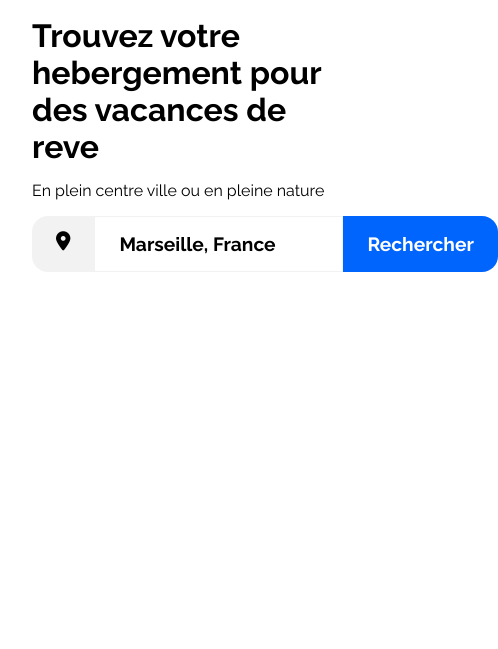
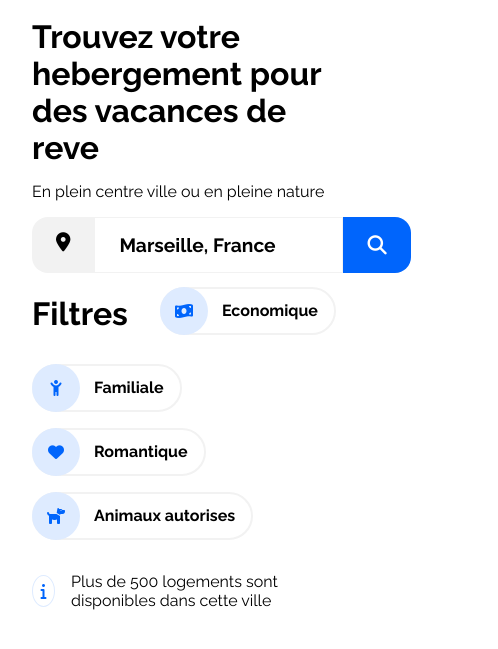
Before and after one commit to OlivierCervara/Booki, a plain HTML site: page index.html in a window 390 px wide. Shown: the part 179-828 px from the top of the page, 498 px wide, since content can reach past the window. Drawn offline with Linux system fonts and the light colour scheme.

Commit message:
Searchbar responsive ok, Filters ok, search results ok

```diff
--- a/style.css
+++ b/CSS/style.css
@@ -88,14 +88,14 @@ et nos a prendront a chacun 50%*/
 .nav-bar a {
     flex-basis: 50%;
     text-align: center;
-    border-bottom: 3px solid #F2F2F2;
+    border-bottom: 4px solid #F2F2F2;
     }
 
 /*On veut que sur ces dimensions la barre bleue du haut soit tranferer en bas.
 Nous allons donc rajoute une barre en bas et rendre invisible la barre du haut.*/
 .nav-bar a:hover {
     border-bottom-color: #0065FC;
-    /*border-top-color: transparent;*/
+    border-top-color: transparent;
     color: #0065FC;
 }
 }
@@ -122,8 +122,10 @@ tout en respectant les contraintes de hauteur et de largeur.*/
     font-size: 1.2rem;
 }
 
-/*Pour simplifier et faire un truc jolie on met ce padding pour tous nos elements de la text box*/
-.text-box * {
+/*padding = marge interieure
+margin = marge exterieur qui separe les elements*/
+/*> permet de cibler les descendants direct*/
+.text-box > * {
     padding: 1rem 1.5rem;
     font-size: 1.2rem;
 }
@@ -138,9 +140,11 @@ ici on veut les angles gauches arrondis*/
 
 }
 
+/*overflow sert a faire en sorte que l'input ne soit pas couper par sa boite*/
 .text-box input {
     padding-right: 0.5rem;
     border: 1px solid #F2F2F2;
+    overflow: auto;
 }
 
 .text-box input::placeholder {
@@ -158,3 +162,83 @@ ici on veut les angles gauches arrondis*/
     border: none;
     cursor: pointer;
 }
+
+.fa-sharp.fa-solid.fa-magnifying-glass {
+   display: none;
+}
+
+@media (max-width: 768px) {
+   .text-box .search-text {
+    display: none;
+}
+    .fa-sharp.fa-solid.fa-magnifying-glass {
+    display: inline;
+    color: white;
+    background-color: inherit;
+}
+}
+
+            /*FILTRES*/
+.filter-list {
+    display: flex;
+    align-items: center;
+    gap: 1rem 2rem;
+    flex-wrap: wrap;
+    margin-bottom: 1rem;
+}
+
+.filter-list h1 {
+    /*margin-bottom: 0;*/
+}
+
+/*Le logo famille etait ecrase a la vertical.
+J'ai donc enlever le padding puis agrandi la taille des font
+pour ensuite les place manuellement au centre des cercles*/
+.filter i {
+    color: #0065FC;
+    background-color: #deebff;
+    border-radius: 50%;
+    margin: -2px;
+    width: 3rem;
+    height: 3rem;
+    display: flex;
+    align-items: center;
+    justify-content: center;
+}
+
+.filter {
+    border: 2px solid #F2F2F2;
+    border-radius: 2rem;
+    display: flex;
+    align-items: center;
+    transition: all 100ms;
+}
+
+.filter span {
+    font-weight: bold;
+    padding: 0 1rem;
+}
+
+.filter:hover {
+    background-color: #f3f8ff;
+    transform: scale(1.02);
+    cursor: pointer;
+}
+
+            /*RESULTATS DE RECHERCHE*/
+.search-results {
+    display: flex;
+    align-items: center;
+    gap: 1rem;
+}
+
+.search-results i {
+    color: #0065FC;
+    width: 2rem;
+    height: 2rem;
+    border: 1px solid #deebff;
+    border-radius: 50%;
+    display: flex;
+    align-items: center;
+    justify-content: center;
+}
--- a/index.html
+++ b/index.html
@@ -11,7 +11,7 @@
     <meta name="viewport" content="width=device-width, initial-scale=1.0">
     <title>Booki</title>
     <script src="https://kit.fontawesome.com/e3f88593b6.js" crossorigin="anonymous"></script>
-    <link rel="stylesheet" href="style.css">
+    <link rel="stylesheet" href="/CSS/style.css">
 </head>
 <body>
     <!--On utilise header pour specifier que le morceau se situe en haut de page-->
@@ -44,7 +44,37 @@
     <!--le placeholdeer est un texte dans une input-->
     <input type="text" placeholder="Marseille, France">
     <!--bouton cliquable pour le formulaire-->
-    <button>Rechercher</button>
+    <button>
+        <span class="search-text">Rechercher</span>
+        <i class="fa-sharp fa-solid fa-magnifying-glass"></i>
+    </button>
+    </div>
+
+        <!--FILTRES-->
+    <div class="filter-list">
+        <h1>Filtres</h1>
+        <div class="filter">
+            <i class="fa-sharp fa-solid fa-money-bill-wave"></i>
+            <span>Economique</span>
+        </div>
+        <div class="filter">
+            <i class="fa-sharp fa-solid fa-child-reaching"></i>
+            <span>Familiale</span>
+        </div>
+        <div class="filter">
+            <i class="fa-solid fa-heart"></i>
+            <span>Romantique</span>
+        </div>
+        <div class="filter">
+            <i class="fa-solid fa-dog"></i>
+            <span>Animaux autorises</span>
+        </div>
+    </div>
+
+        <!--RESULTATS DE RECHERCHE-->
+    <div class="search-results">
+        <i class="fa-solid fa-info"></i>
+        <p>Plus de 500 logements sont disponibles dans cette ville</p>
     </div>
     </div>
 </body>
```
